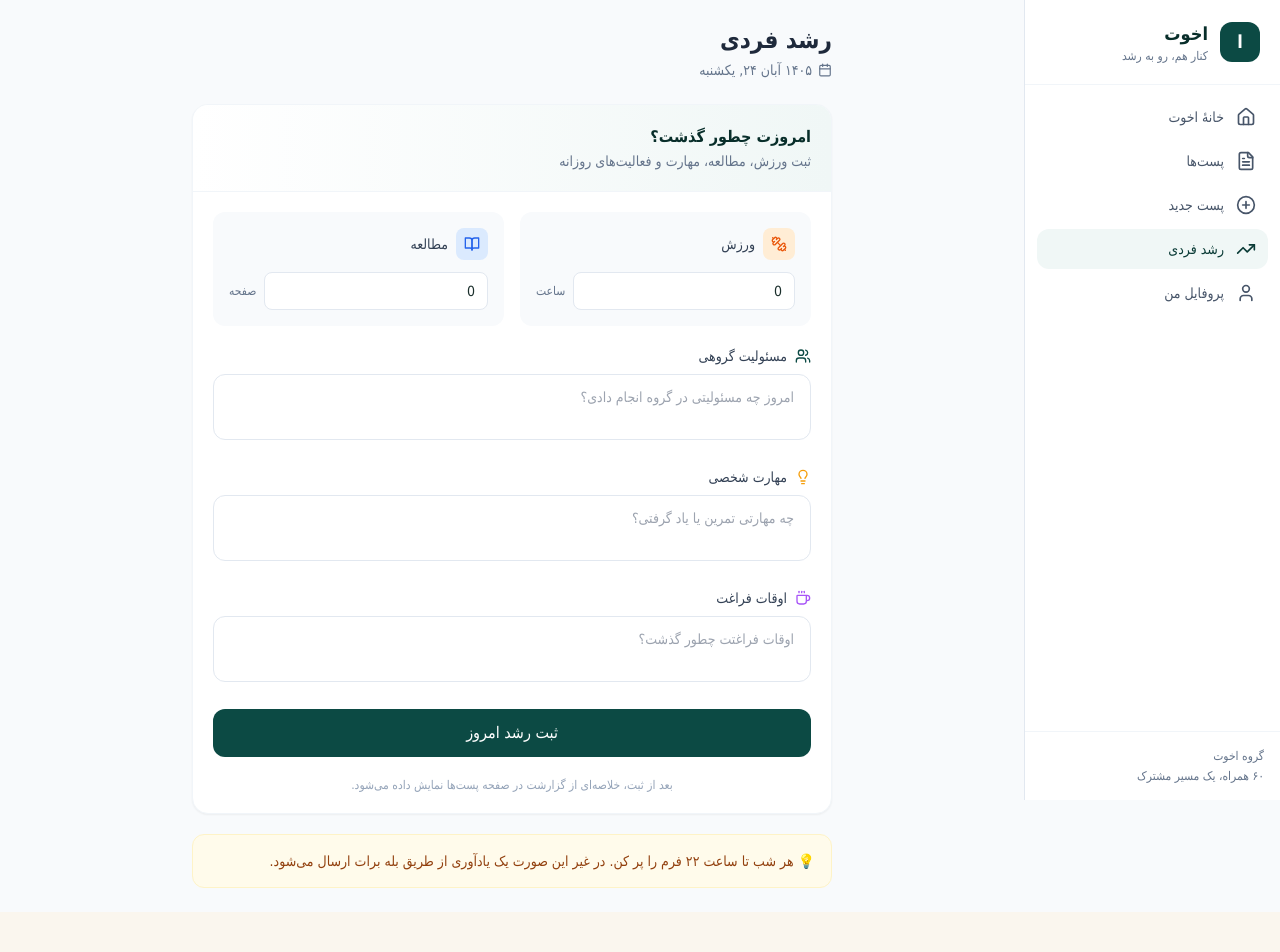
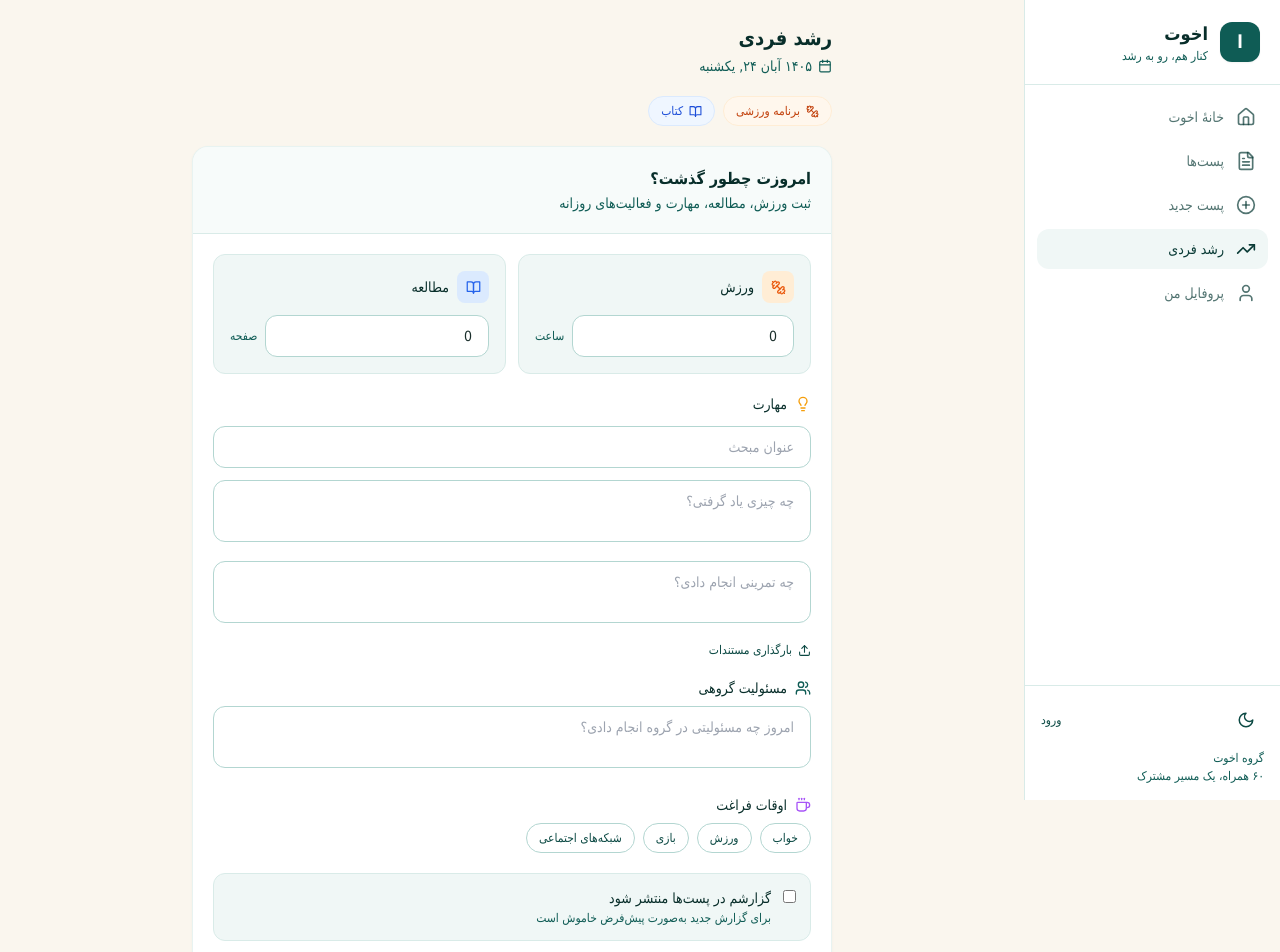
Before and after one commit to MohammadMahdi27127/okhovat, a Next.js app in the folder frontend/: page /growth in a window 1280 px wide. Shown: the top 952 px of the page. Before the commit the page ends 912 px from the top, so only its background shows below. Built offline with nearby package versions, Linux system fonts and the light colour scheme; no server answers.

Commit message:
feat(ui): redesign Growth page with boxed sport/study, skill section, leisure choices and optional publish checkbox

```diff
--- a/frontend/src/app/growth/page.tsx
+++ b/frontend/src/app/growth/page.tsx
@@ -2,47 +2,58 @@
 
 import { useState } from 'react'
 import { motion } from 'framer-motion'
-import Link from 'next/link'
+import AppShell from '@/components/AppShell'
 import {
-  Home, FileText, PlusCircle, TrendingUp, User,
-  Dumbbell, BookOpen, Users, Lightbulb, Coffee,
-  Calendar, CheckCircle2, Loader2
+  Dumbbell, BookOpen, Lightbulb, Users, Coffee,
+  Calendar, CheckCircle2, Loader2, Upload
 } from 'lucide-react'
 import { createGrowthLog } from '@/lib/api'
+
+const leisureOptions = ['خواب', 'ورزش', 'بازی', 'شبکه‌های اجتماعی']
 
 export default function GrowthPage() {
   const [sport, setSport] = useState(0)
   const [study, setStudy] = useState(0)
+  const [skillTopic, setSkillTopic] = useState('')
+  const [skillLearn, setSkillLearn] = useState('')
+  const [skillPractice, setSkillPractice] = useState('')
   const [responsibility, setResponsibility] = useState('')
-  const [skill, setSkill] = useState('')
-  const [leisure, setLeisure] = useState('')
+  const [leisure, setLeisure] = useState<string[]>([])
+  const [publish, setPublish] = useState(false)
   const [loading, setLoading] = useState(false)
   const [submitted, setSubmitted] = useState(false)
   const [error, setError] = useState('')
+
+  const toggleLeisure = (item: string) => {
+    setLeisure((prev) =>
+      prev.includes(item) ? prev.filter((x) => x !== item) : [...prev, item]
+    )
+  }
 
   const handleSubmit = async (e: React.FormEvent) => {
     e.preventDefault()
     setError('')
     setLoading(true)
-
     try {
-      const today = new Date().toISOString().split('T')[0] // YYYY-MM-DD
+      const today = new Date().toISOString().split('T')[0]
       await createGrowthLog({
         date: today,
         sport_hours: sport,
         study_pages: study,
         group_responsibility: responsibility,
-        personal_skill: skill,
-        leisure: leisure,
+        personal_skill: [skillTopic, skillLearn, skillPractice].filter(Boolean).join(' | '),
+        leisure: leisure.join('، '),
       })
       setSubmitted(true)
       setTimeout(() => setSubmitted(false), 3000)
-      // reset form
       setSport(0)
       setStudy(0)
+      setSkillTopic('')
+      setSkillLearn('')
+      setSkillPractice('')
       setResponsibility('')
-      setSkill('')
-      setLeisure('')
+      setLeisure([])
+      setPublish(false)
     } catch (err: any) {
       setError(err.message || 'خطا در ثبت. ابتدا وارد شوید.')
     } finally {
@@ -54,135 +65,166 @@ export default function GrowthPage() {
     weekday: 'long',
     year: 'numeric',
     month: 'long',
-    day: 'numeric'
+    day: 'numeric',
   })
 
   return (
-    <div className="min-h-screen bg-slate-50 flex">
-      <aside className="w-64 bg-white border-l border-slate-200 flex flex-col fixed right-0 top-0 bottom-0 z-40">
-        <div className="p-5 border-b border-slate-100">
-          <div className="flex items-center gap-3">
-            <div className="w-10 h-10 rounded-xl bg-okhovat-600 flex items-center justify-center text-white font-bold text-lg">ا</div>
-            <div>
-              <h1 className="font-bold text-okhovat-800 text-lg">اخوت</h1>
-              <p className="text-xs text-slate-500">کنار هم، رو به رشد</p>
-            </div>
-          </div>
-        </div>
-        <nav className="flex-1 p-3 space-y-1">
-          <NavItem href="/" icon={<Home size={20} />} label="خانهٔ اخوت" />
-          <NavItem href="/posts" icon={<FileText size={20} />} label="پست‌ها" />
-          <NavItem href="/new-post" icon={<PlusCircle size={20} />} label="پست جدید" />
-          <NavItem href="/growth" icon={<TrendingUp size={20} />} label="رشد فردی" active />
-          <NavItem href="/profile" icon={<User size={20} />} label="پروفایل من" />
-        </nav>
-        <div className="p-4 border-t border-slate-100 text-xs text-slate-500">
-          <p>گروه اخوت</p>
-          <p className="mt-1">۶۰ همراه، یک مسیر مشترک</p>
-        </div>
-      </aside>
-
-      <main className="flex-1 mr-64">
-        <div className="max-w-2xl mx-auto py-6 px-4">
-          <motion.div initial={{ opacity: 0, y: 15 }} animate={{ opacity: 1, y: 0 }}>
-            <div className="mb-6">
-              <h1 className="text-2xl font-bold text-slate-800">رشد فردی</h1>
-              <p className="text-sm text-slate-500 mt-1 flex items-center gap-1.5">
+    <AppShell>
+      <div className="max-w-2xl mx-auto px-4 py-6">
+        <motion.div initial={{ opacity: 0, y: 12 }} animate={{ opacity: 1, y: 0 }}>
+          {/* Header */}
+          <div className="mb-5">
+            <h1 className="text-xl font-bold text-okhovat-800 dark:text-okhovat-100">رشد فردی</h1>
+            <p className="text-sm text-okhovat-500 dark:text-okhovat-400 mt-1 flex items-center gap-1.5">
               <Calendar size={14} />
               {todayLabel}
             </p>
           </div>
 
-            <form onSubmit={handleSubmit} className="bg-white rounded-2xl border border-slate-100 shadow-sm overflow-hidden">
-              <div className="p-5 border-b border-slate-100 bg-gradient-to-l from-okhovat-50 to-white">
-                <h2 className="font-semibold text-okhovat-800">امروزت چطور گذشت؟</h2>
-                <p className="text-sm text-slate-500 mt-0.5">ثبت ورزش، مطالعه، مهارت و فعالیت‌های روزانه</p>
+          {/* Quick links */}
+          <div className="flex gap-2 mb-5">
+            <button className="flex items-center gap-1.5 text-xs font-medium px-3 py-1.5 rounded-full bg-orange-50 dark:bg-orange-950/30 text-orange-700 dark:text-orange-300 border border-orange-100 dark:border-orange-900/40">
+              <Dumbbell size={13} /> برنامه ورزشی
+            </button>
+            <button className="flex items-center gap-1.5 text-xs font-medium px-3 py-1.5 rounded-full bg-blue-50 dark:bg-blue-950/30 text-blue-700 dark:text-blue-300 border border-blue-100 dark:border-blue-900/40">
+              <BookOpen size={13} /> کتاب
+            </button>
+          </div>
+
+          <form onSubmit={handleSubmit} className="card overflow-hidden">
+            <div className="p-5 border-b border-okhovat-100 dark:border-okhovat-800 bg-okhovat-50/50 dark:bg-okhovat-900/40">
+              <h2 className="font-semibold text-okhovat-800 dark:text-okhovat-100">امروزت چطور گذشت؟</h2>
+              <p className="text-sm text-okhovat-500 dark:text-okhovat-400 mt-0.5">ثبت ورزش، مطالعه، مهارت و فعالیت‌های روزانه</p>
             </div>
 
             <div className="p-5 space-y-5">
-                <div className="grid grid-cols-2 gap-4">
-                  <div className="p-4 bg-slate-50 rounded-xl">
+              {/* Sport & Study boxes */}
+              <div className="grid grid-cols-2 gap-3">
+                <div className="p-4 rounded-xl bg-okhovat-50 dark:bg-okhovat-900 border border-okhovat-100 dark:border-okhovat-800">
                   <div className="flex items-center gap-2 mb-3">
-                      <div className="w-8 h-8 rounded-lg bg-orange-100 flex items-center justify-center">
-                        <Dumbbell size={16} className="text-orange-600" />
+                    <div className="w-8 h-8 rounded-lg bg-orange-100 dark:bg-orange-900/40 flex items-center justify-center">
+                      <Dumbbell size={15} className="text-orange-600" />
                     </div>
-                      <span className="text-sm font-medium text-slate-700">ورزش</span>
+                    <span className="text-sm font-medium text-okhovat-800 dark:text-okhovat-100">ورزش</span>
                   </div>
                   <div className="flex items-center gap-2">
                     <input
                       type="number" min="0" step="0.5" value={sport}
                       onChange={(e) => setSport(Number(e.target.value))}
-                        className="w-full border border-slate-200 rounded-lg px-3 py-2 text-sm focus:outline-none focus:ring-2 focus:ring-okhovat-500"
+                      className="input-field"
                     />
-                      <span className="text-xs text-slate-500 whitespace-nowrap">ساعت</span>
+                    <span className="text-xs text-okhovat-500 whitespace-nowrap">ساعت</span>
                   </div>
                 </div>
 
-                  <div className="p-4 bg-slate-50 rounded-xl">
+                <div className="p-4 rounded-xl bg-okhovat-50 dark:bg-okhovat-900 border border-okhovat-100 dark:border-okhovat-800">
                   <div className="flex items-center gap-2 mb-3">
-                      <div className="w-8 h-8 rounded-lg bg-blue-100 flex items-center justify-center">
-                        <BookOpen size={16} className="text-blue-600" />
+                    <div className="w-8 h-8 rounded-lg bg-blue-100 dark:bg-blue-900/40 flex items-center justify-center">
+                      <BookOpen size={15} className="text-blue-600" />
                     </div>
-                      <span className="text-sm font-medium text-slate-700">مطالعه</span>
+                    <span className="text-sm font-medium text-okhovat-800 dark:text-okhovat-100">مطالعه</span>
                   </div>
                   <div className="flex items-center gap-2">
                     <input
                       type="number" min="0" value={study}
                       onChange={(e) => setStudy(Number(e.target.value))}
-                        className="w-full border border-slate-200 rounded-lg px-3 py-2 text-sm focus:outline-none focus:ring-2 focus:ring-okhovat-500"
+                      className="input-field"
                     />
-                      <span className="text-xs text-slate-500 whitespace-nowrap">صفحه</span>
+                    <span className="text-xs text-okhovat-500 whitespace-nowrap">صفحه</span>
                   </div>
                 </div>
               </div>
 
+              {/* Skill section */}
+              <div className="space-y-3">
+                <label className="flex items-center gap-2 text-sm font-medium text-okhovat-800 dark:text-okhovat-100">
+                  <Lightbulb size={16} className="text-amber-500" /> مهارت
+                </label>
+                <input
+                  value={skillTopic}
+                  onChange={(e) => setSkillTopic(e.target.value)}
+                  placeholder="عنوان مبحث"
+                  className="input-field"
+                />
+                <textarea
+                  value={skillLearn}
+                  onChange={(e) => setSkillLearn(e.target.value)}
+                  placeholder="چه چیزی یاد گرفتی؟"
+                  rows={2}
+                  className="input-field resize-none"
+                />
+                <textarea
+                  value={skillPractice}
+                  onChange={(e) => setSkillPractice(e.target.value)}
+                  placeholder="چه تمرینی انجام دادی؟"
+                  rows={2}
+                  className="input-field resize-none"
+                />
+                <button
+                  type="button"
+                  className="flex items-center gap-1.5 text-xs text-okhovat-600 dark:text-okhovat-400 hover:text-okhovat-500"
+                >
+                  <Upload size={13} /> بارگذاری مستندات
+                </button>
+              </div>
+
+              {/* Group responsibility */}
               <div>
-                  <label className="flex items-center gap-2 text-sm font-medium text-slate-700 mb-2">
-                    <Users size={16} className="text-okhovat-600" /> مسئولیت گروهی
+                <label className="flex items-center gap-2 text-sm font-medium text-okhovat-800 dark:text-okhovat-100 mb-2">
+                  <Users size={16} className="text-okhovat-500" /> مسئولیت گروهی
                 </label>
                 <textarea
                   value={responsibility}
                   onChange={(e) => setResponsibility(e.target.value)}
                   placeholder="امروز چه مسئولیتی در گروه انجام دادی؟"
                   rows={2}
-                    className="w-full border border-slate-200 rounded-xl px-4 py-3 text-sm focus:outline-none focus:ring-2 focus:ring-okhovat-500 resize-none"
+                  className="input-field resize-none"
                 />
               </div>
 
+              {/* Leisure choices */}
               <div>
-                  <label className="flex items-center gap-2 text-sm font-medium text-slate-700 mb-2">
-                    <Lightbulb size={16} className="text-amber-500" /> مهارت شخصی
+                <label className="flex items-center gap-2 text-sm font-medium text-okhovat-800 dark:text-okhovat-100 mb-2">
+                  <Coffee size={16} className="text-purple-500" /> اوقات فراغت
                 </label>
-                  <textarea
-                    value={skill}
-                    onChange={(e) => setSkill(e.target.value)}
-                    placeholder="چه مهارتی تمرین یا یاد گرفتی؟"
-                    rows={2}
-                    className="w-full border border-slate-200 rounded-xl px-4 py-3 text-sm focus:outline-none focus:ring-2 focus:ring-okhovat-500 resize-none"
-                  />
+                <div className="flex flex-wrap gap-2">
+                  {leisureOptions.map((item) => (
+                    <button
+                      key={item}
+                      type="button"
+                      onClick={() => toggleLeisure(item)}
+                      className={`px-3 py-1.5 rounded-full text-xs font-medium border transition ${
+                        leisure.includes(item)
+                          ? 'bg-okhovat-500 text-white border-okhovat-500'
+                          : 'bg-white dark:bg-okhovat-900 text-okhovat-600 dark:text-okhovat-300 border-okhovat-200 dark:border-okhovat-700 hover:border-okhovat-400'
+                      }`}
+                    >
+                      {item}
+                    </button>
+                  ))}
+                </div>
               </div>
 
+              {/* Publish checkbox - default OFF for new reports */}
+              <label className="flex items-start gap-3 p-3.5 rounded-xl bg-okhovat-50 dark:bg-okhovat-900 border border-okhovat-100 dark:border-okhovat-800 cursor-pointer">
+                <input
+                  type="checkbox"
+                  checked={publish}
+                  onChange={(e) => setPublish(e.target.checked)}
+                  className="mt-0.5 rounded text-okhovat-500 focus:ring-okhovat-500"
+                />
                 <div>
-                  <label className="flex items-center gap-2 text-sm font-medium text-slate-700 mb-2">
-                    <Coffee size={16} className="text-purple-500" /> اوقات فراغت
+                  <p className="text-sm font-medium text-okhovat-800 dark:text-okhovat-100">گزارشم در پست‌ها منتشر شود</p>
+                  <p className="text-xs text-okhovat-500 dark:text-okhovat-400 mt-0.5">برای گزارش جدید به‌صورت پیش‌فرض خاموش است</p>
+                </div>
               </label>
-                  <textarea
-                    value={leisure}
-                    onChange={(e) => setLeisure(e.target.value)}
-                    placeholder="اوقات فراغتت چطور گذشت؟"
-                    rows={2}
-                    className="w-full border border-slate-200 rounded-xl px-4 py-3 text-sm focus:outline-none focus:ring-2 focus:ring-okhovat-500 resize-none"
-                  />
-                </div>
 
-                {error && (
-                  <p className="text-sm text-red-500 text-center">{error}</p>
-                )}
+              {error && <p className="text-sm text-red-500 text-center">{error}</p>}
 
               <button
                 type="submit"
                 disabled={loading}
-                  className="w-full bg-okhovat-600 hover:bg-okhovat-700 disabled:opacity-60 text-white font-medium py-3 rounded-xl transition flex items-center justify-center gap-2"
+                className="w-full btn-primary py-3 flex items-center justify-center gap-2 disabled:opacity-60"
               >
                 {loading ? (
                   <Loader2 size={18} className="animate-spin" />
@@ -192,33 +234,16 @@ export default function GrowthPage() {
                   'ثبت رشد امروز'
                 )}
               </button>
-
-                <p className="text-xs text-center text-slate-400">
-                  بعد از ثبت، خلاصه‌ای از گزارشت در صفحه پست‌ها نمایش داده می‌شود.
-                </p>
             </div>
           </form>
 
-            <div className="mt-5 p-4 bg-amber-50 border border-amber-100 rounded-xl text-sm text-amber-800">
-              💡 هر شب تا ساعت ۲۲ فرم را پر کن. در غیر این صورت یک یادآوری از طریق بله برات ارسال می‌شود.
+          {/* Workgroup forms placeholder */}
+          <div className="mt-5 card p-5">
+            <h3 className="font-semibold text-okhovat-800 dark:text-okhovat-100 mb-2">فرم‌های کارگروه</h3>
+            <p className="text-sm text-okhovat-500 dark:text-okhovat-400">فرم‌های مربوط به کارگروه شما اینجا نمایش داده می‌شوند.</p>
           </div>
         </motion.div>
       </div>
-      </main>
-    </div>
+    </AppShell>
   )
 }
-
-function NavItem({ href, icon, label, active = false }: { href: string; icon: React.ReactNode; label: string; active?: boolean }) {
-  return (
-    <Link
-      href={href}
-      className={`w-full flex items-center gap-3 px-3 py-2.5 rounded-xl text-sm font-medium transition ${
-        active ? 'bg-okhovat-50 text-okhovat-700' : 'text-slate-600 hover:bg-slate-50'
-      }`}
-    >
-      {icon}
-      {label}
-    </Link>
-  )
-}
```
Lines whose indentation alone changed are shown as unchanged.
